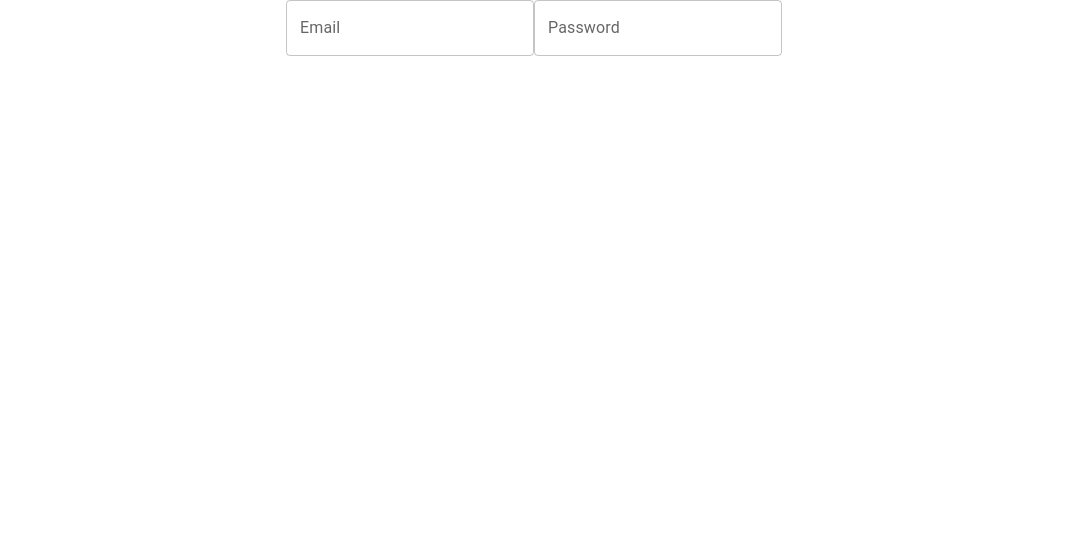
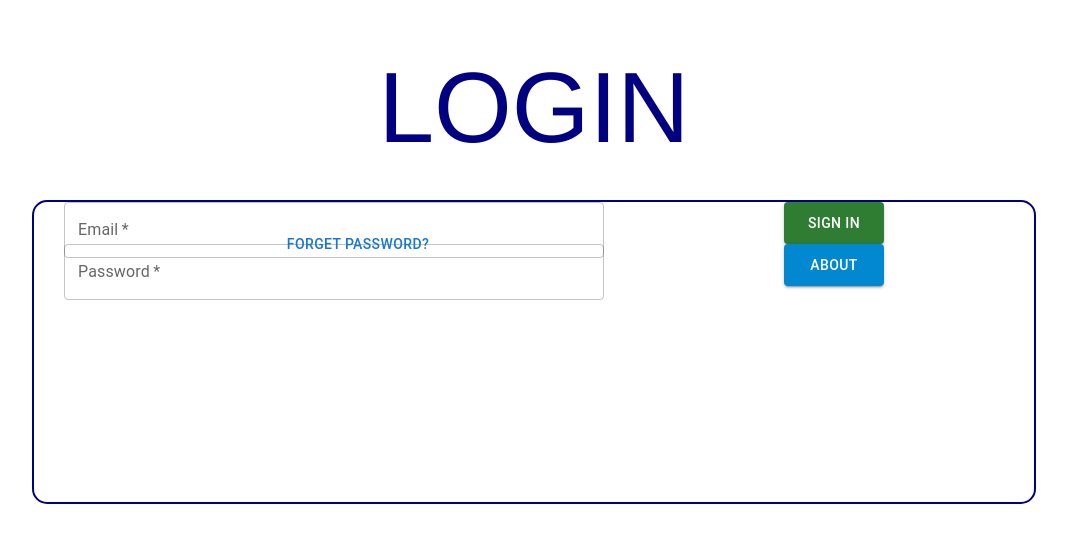
Before and after one commit to erhan-er/Wabbajack, a React (Create React App) app in the folder wabbajack_app/wabbajack_app/: page / in a window 1280 px wide. Shown: the top 542 px of the page, without its empty margins (106-1173 px from the left). Built offline with nearby package versions, Linux system fonts and the light colour scheme.

Commit message:
First Update
CSS has some problems

```diff
--- a/wabbajack_app/wabbajack_app/package.json
+++ b/wabbajack_app/wabbajack_app/package.json
@@ -6,6 +6,7 @@
     "@emotion/react": "^11.5.0",
     "@emotion/styled": "^11.3.0",
     "@mui/material": "^5.0.5",
+    "@mui/styles": "^5.1.0",
     "@testing-library/jest-dom": "^5.11.4",
     "@testing-library/react": "^12.1.2",
     "@testing-library/user-event": "^13.5.0",
--- a/wabbajack_app/wabbajack_app/src/App.js
+++ b/wabbajack_app/wabbajack_app/src/App.js
@@ -1,13 +1,12 @@
 import logo from './logo.svg';
 import './App.css';
 
-import Page from "./first_page/first_page";
-import Login_Page from "./login_page/login_page";
+import LoginPage from "./login_page/login_page";
 
 function App() {
   return (
     <div className="App">
-      <Login_Page />
+      <LoginPage />
     </div>
   );
 }
--- /dev/null
+++ b/wabbajack_app/wabbajack_app/src/Components/login_box.js
@@ -0,0 +1,83 @@
+import * as React from 'react';
+import Box from '@mui/material/Box';
+import TextField from '@mui/material/TextField';
+import { makeStyles } from '@mui/styles';
+import Button from "@mui/material/Button";
+
+const style = makeStyles({
+   outer_box: {
+      margin: "0 auto",
+   },
+   login_text: {
+      margin: "0 auto",
+      marginTop: "50px",
+      width: "25%",
+      height: "150px",
+      fontSize: "100px",
+      color: "#000080",
+   },
+   login_box: {
+      margin: "0 auto",
+      width: "1000px",
+      height: "300px",
+      border: "2px solid #000080",
+      borderRadius: "15px",
+      display: "flex"
+   },
+   text_field_box: {
+      display: "flex",
+      alignItems: "center",
+      flexDirection: "column",
+      width: "60%",
+      margin: "0",
+      position: "relative",
+   },
+   text_field: {
+      width: "90%",
+      height: "42px",
+      marginTop: "42px",
+   },
+   forget_password: {
+      marginTop: "20px",
+      position: "absolute",
+      left: "24px",
+      bottom: "60px",
+      textDecoration: "underline",
+   },
+   button_box: {
+      width: "40%",
+      display: "flex",
+      alignItems: "center",
+      flexDirection: "column",
+
+   },
+   button: {
+      width: "100px",
+      height: "42px",
+      marginTop: "45px",
+   },
+
+});
+
+const login_box = () => {
+   const classes = style();
+
+   return (
+      <Box className = {classes.outer_box}>
+         <div className = {classes.login_text}>LOGIN</div>
+         <Box className = {classes.login_box}>
+            <Box className = {classes.text_field_box}>
+               <TextField className = {classes.text_field} label = "Email" type = "email" required/>
+               <TextField className = {classes.text_field} label = "Password" type = "password" required />
+               <Button variant = "text" className = {classes.forget_password}>Forget Password?</Button>
+            </Box>
+            <Box className = {classes.button_box}>
+               <Button variant = "contained" color = "success" className = {classes.button}>Sign in</Button>
+               <Button variant = "contained" color = "info" className = {classes.button}>About</Button>
+            </Box>
+         </Box>
+      </Box>
+   );
+}
+
+export default login_box
--- a/wabbajack_app/wabbajack_app/src/first_page/first_page.js
+++ /dev/null
@@ -1,21 +0,0 @@
-import { useState, useEffect } from "react";
-
-
-const Page = () => {
-
-   const [number, setNumber] = useState(0);
-
-   const handleChange = () => {
-      let newNumber = number + 1;
-      setNumber(newNumber);
-   }
-
-   return (
-      <div>
-         <p>Number {number}</p>
-         <button onClick = {() => handleChange()}>Increase</button>
-      </div>
-   );
-}
-
-export default Page
--- a/wabbajack_app/wabbajack_app/src/index.css
+++ b/wabbajack_app/wabbajack_app/src/index.css
@@ -1,13 +1,14 @@
 body {
   margin: 0;
-  font-family: -apple-system, BlinkMacSystemFont, 'Segoe UI', 'Roboto', 'Oxygen',
-    'Ubuntu', 'Cantarell', 'Fira Sans', 'Droid Sans', 'Helvetica Neue',
-    sans-serif;
+  font-family: "Helvetica", "Arial", -apple-system, BlinkMacSystemFont,
+    "Segoe UI", "Roboto", "Oxygen", "Ubuntu", "Cantarell", "Fira Sans",
+    "Droid Sans", "Helvetica Neue", sans-serif;
   -webkit-font-smoothing: antialiased;
   -moz-osx-font-smoothing: grayscale;
+  background-color: "";
 }
 
 code {
-  font-family: source-code-pro, Menlo, Monaco, Consolas, 'Courier New',
+  font-family: source-code-pro, Menlo, Monaco, Consolas, "Courier New",
     monospace;
 }
--- a/wabbajack_app/wabbajack_app/src/login_page/login_page.js
+++ b/wabbajack_app/wabbajack_app/src/login_page/login_page.js
@@ -1,14 +1,11 @@
 import * as React from 'react';
-import Box from '@mui/material/Box';
-import TextField from '@mui/material/TextField';
+
+import LoginBox from "../Components/login_box";
 
 const login_page = () => {
 
    return (
-      <Box>
-         <TextField label="Email" color="secondary" />
-         <TextField label="Password" />
-      </Box>
+      <LoginBox />
    );
 }
 
```
Also changed, not shown: 2 other files (tests, documents, lock files or other folders).
